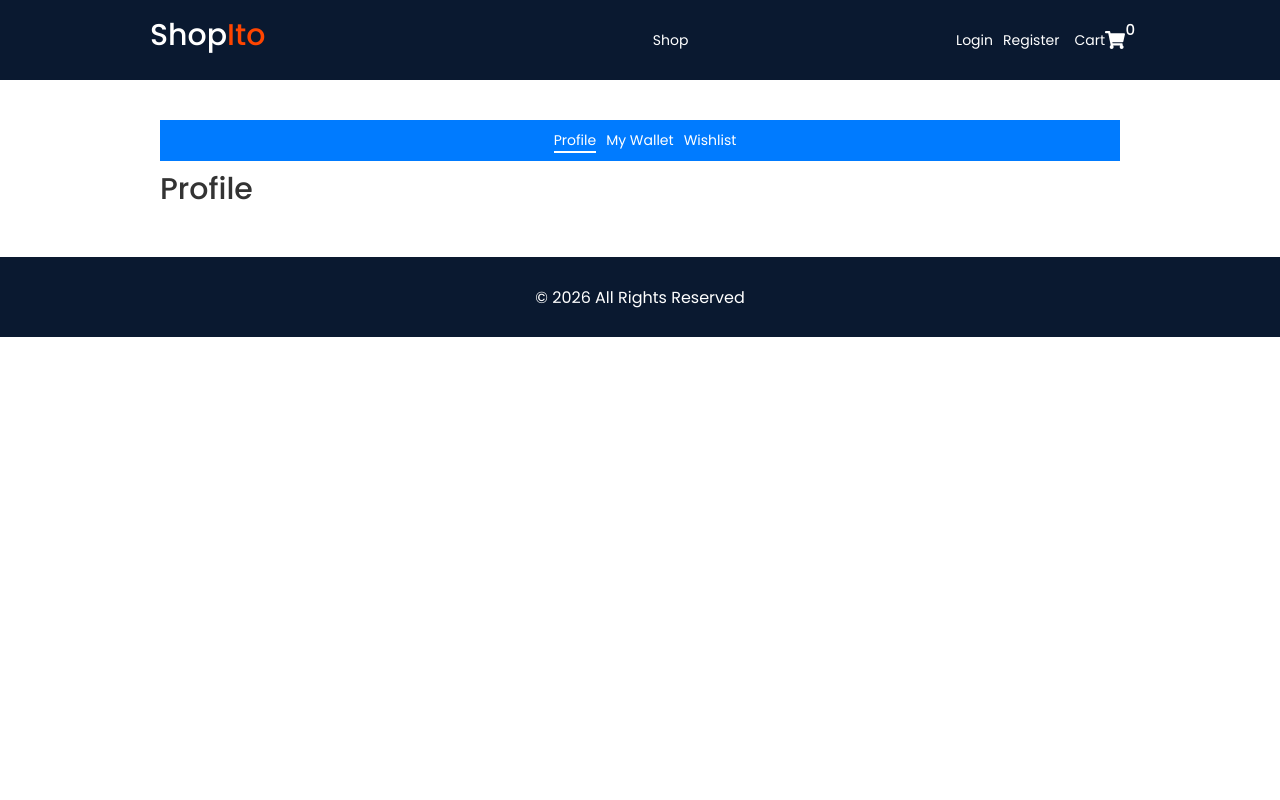
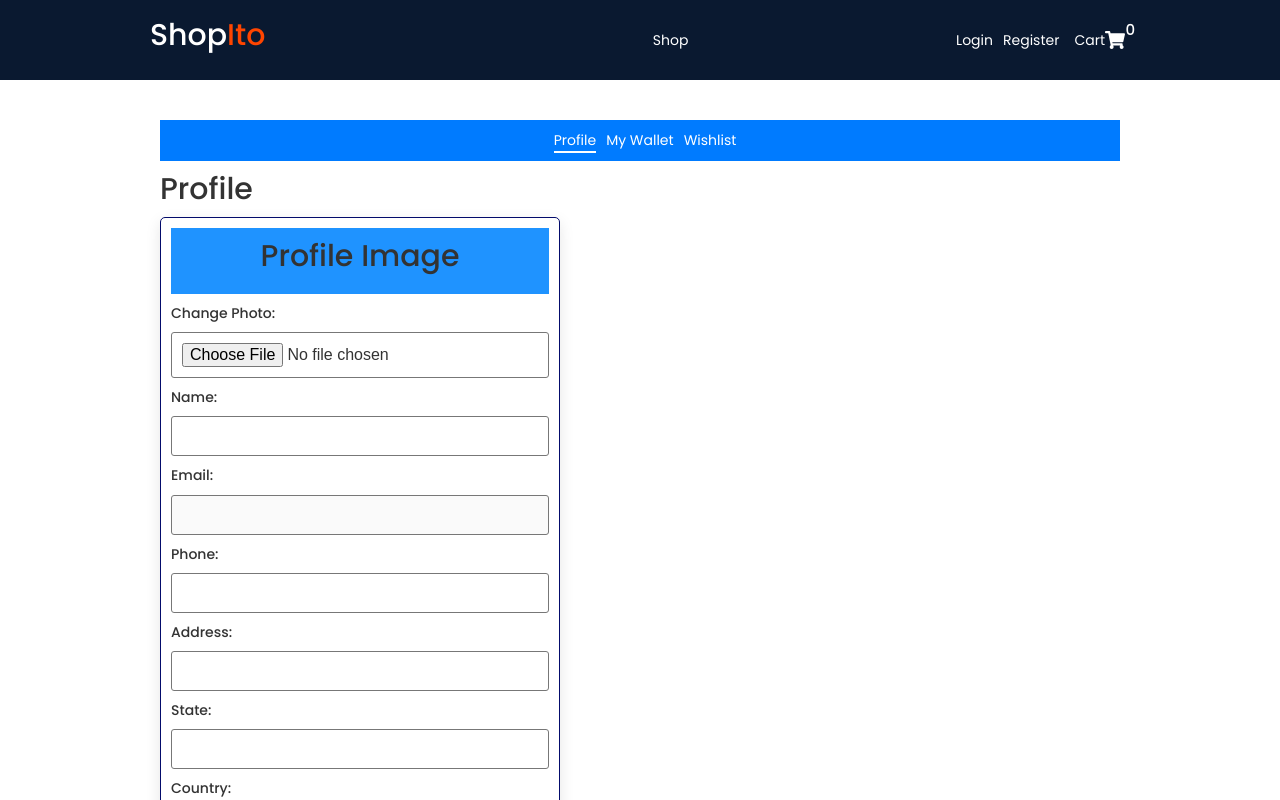
Before and after one commit to kevinkalenga/Shopito_Project, a React (Create React App) app in the folder frontend/: page /profile in a window 1280 px wide. Shown: the top 800 px of the page. Built offline with nearby package versions, Linux system fonts and the light colour scheme; no server answers.

Commit message:
Profile Page - JSX

```diff
--- a/frontend/src/pages/profile/Profile.js
+++ b/frontend/src/pages/profile/Profile.js
@@ -1,14 +1,86 @@
-import React from 'react'
+import React, { useState } from 'react'
 import "./Profile.scss"
 import PageMenu from '../../components/pageMenu/PageMenu'
+import Card from '../../components/card/Card';
+import {useSelector} from "react-redux"
+
+
 
 const Profile = () => {
+    const { isLoading, user } = useSelector(
+      (state) => state.auth
+    );
+
+    const initialState = {
+      name: user?.name || "",
+      email: user?.email || "",
+      phone: user?.phone || "",
+      role: user?.role || "",
+      address: user?.address || {}
+
+    };
+
+    const [profile, setProfile] = useState(initialState);
+
+    const saveProfile = async() => {
+
+    }
+    const handleImageChange = () => {}
+    const handleInputChange = () => {}
+
+
   return (
     <>
       <section>
         <div className='container'>
           <PageMenu />
           <h2>Profile</h2>
+          <div className='--flex-start profile'>
+              <Card cardClass={"card"}>
+                 {
+                  !isLoading && (
+                     <>
+                       <div className='profile-photo'>
+                          <h2>Profile Image</h2>
+                       </div>
+                       <form onSubmit={saveProfile}>
+                          <p>
+                            <label>Change Photo:</label>
+                            <input type="file" accept='image/*' name="image" onChange={handleImageChange} />
+                          </p>
+                          <p>
+                            <label>Name:</label>
+                            <input type="text" name='name' value={profile?.name} onChange={handleInputChange} />
+                          </p>
+                          <p>
+                            <label>Email:</label>
+                            <input type="email" name='email' value={profile?.email} onChange={handleInputChange} disabled />
+                          </p>
+                          <p>
+                            <label>Phone:</label>
+                            <input type="text" name='phone' value={profile?.phone} onChange={handleInputChange} />
+                          </p>
+                          <p>
+                            <label>Address:</label>
+                            <input type="text" name='address' value={profile?.address?.address} onChange={handleInputChange} />
+                          </p>
+                          <p>
+                            <label>State:</label>
+                            <input type="text" name='state' value={profile?.address?.state} onChange={handleInputChange} />
+                          </p>
+                          <p>
+                            <label>Country:</label>
+                            <input type="text" name='country' value={profile?.address?.country} onChange={handleInputChange} />
+                          </p>
+                          <button className='--btn --btn-primary --btn-block'>
+                             Update Profile
+                          </button>
+                       </form>
+                     </>
+                  )
+                 }
+              </Card>
+          </div>
         </div>
       </section>
     </>
```
